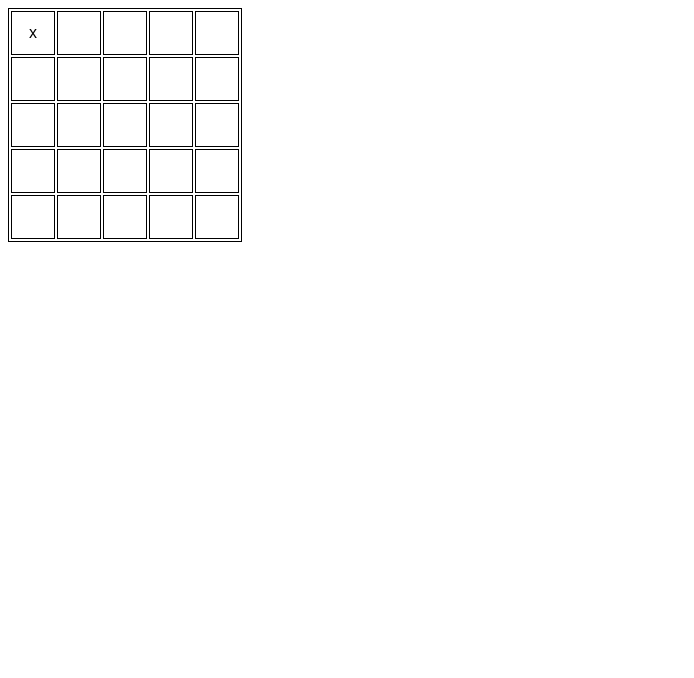
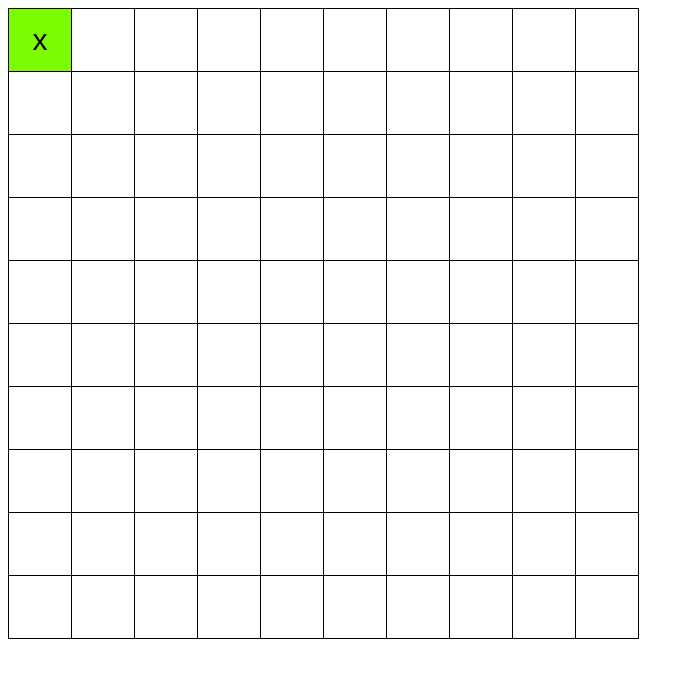
Before and after one commit to Gessle/tictactoe, a website built with Parcel: page index.html in a window 1280 px wide. Both pictures are taken after a click on the element 33 px from the left and 33 px from the top of the page. Shown: the whole page, without its empty margins (0-694 px from the left). Built offline with nearby package versions, Linux system fonts and the light colour scheme.

Commit message:
Added CSS

```diff
--- a/src/index.js
+++ b/src/index.js
@@ -12,7 +12,7 @@ if (document.readyState !== "loading") {
 
 function initializeCode() {
   let player = "x";
-  const boardsize = 5;
+  const boardsize = 10;
   var board = new Array(boardsize);
   for (let i = 0; i < board.length; i++) {
     board[i] = new Array(boardsize);
@@ -41,6 +41,7 @@ function initializeCode() {
     //console.log(id);
     if (document.getElementById(id).innerHTML !== "") return;
     document.getElementById(id).innerHTML = player;
+    document.getElementById(id).setAttribute("class", player);
 
     checkForWin();
     if (player === "x") {
@@ -50,27 +51,35 @@ function initializeCode() {
     }
 
     function checkForWin() {
-      let x = parseInt(id[0], 10);
-      let y = parseInt(id[2], 10);
+      let ids = id.split("-");
+      let x = parseInt(ids[0], 10);
+      let y = parseInt(ids[1], 10);
       board[x][y] = player;
       let minX = x - 5 < 0 ? 0 : x - 5;
       let minY = y - 5 < 0 ? 0 : y - 5;
       let maxX = x + 5 > boardsize - 1 ? boardsize - 1 : x + 5;
       let maxY = y + 5 > boardsize - 1 ? boardsize - 1 : y + 5;
 
-      console.log(minX + " " + maxX + " " + minY + " " + maxY);
+      //console.log(minX + " " + maxX + " " + minY + " " + maxY);
 
-      for (var i = minX, c = 0; i <= maxX; i++) {
+      for (var i = minX, c = 0, start = false; i <= maxX; i++) {
+        //console.log(i + " " + y);
         if (board[i][y] === player) {
           c++;
+          start = true;
+        } else if (start === true) {
+          break;
         }
       }
       if (c === 5) {
         win(player);
       }
-      for (var i = minY, c = 0; i <= maxY; i++) {
+      for (var i = minY, c = 0, start = false; i <= maxY; i++) {
         if (board[x][i] === player) {
           c++;
+          start = true;
+        } else if (start === true) {
+          break;
         }
       }
       if (c === 5) {
@@ -81,11 +90,18 @@ function initializeCode() {
       let maxChangeMax = maxX - x < maxY - y ? maxX - x : maxY - y;
 
       //console.log("***" + minChangeMin + " " + maxChangeMax);
-
-      for (var i = -minChangeMin, c = 0; i <= maxChangeMax; i++) {
+      //console.log("***");
+      for (
+        var i = -minChangeMin, c = 0, start = false;
+        i <= maxChangeMax;
+        i++
+      ) {
         //console.log(x + i + " " + (y + i));
         if (board[x + i][y + i] === player) {
           c++;
+          start = true;
+        } else if (start === true) {
+          break;
         }
       }
       if (c === 5) {
@@ -95,12 +111,19 @@ function initializeCode() {
       minChangeMin = maxX - x < y - minY ? maxX - x : y - minY;
       maxChangeMax = x - minX < maxY - y ? x - minX : maxY - y;
 
-      console.log("***" + minChangeMin + " " + maxChangeMax);
-
-      for (var i = -minChangeMin, c = 0; i <= maxChangeMax; i++) {
+      //console.log("***" + minChangeMin + " " + maxChangeMax);
+      console.log("***");
+      for (
+        var i = -minChangeMin, c = 0, start = false;
+        i <= maxChangeMax;
+        i++
+      ) {
         console.log(x - i + " " + (y + i));
         if (board[x - i][y + i] === player) {
           c++;
+          start = true;
+        } else if (start === true) {
+          break;
         }
       }
       if (c === 5) {
--- a/src/styles.css
+++ b/src/styles.css
@@ -1,12 +1,22 @@
 body {
-  font-family: sans-serif;
+  font-family: Helvetica;
 }
 table {
   border: 1px solid #000000;
+  border-collapse: collapse;
 }
 td {
   border: 1px solid #000000;
-  width: 40px;
-  height: 40px;
+  width: 60px;
+  height: 60px;
   text-align: center;
+  font-size: 30px;
 }
+
+td.x {
+  background-color: rgb(124, 252, 0);
+}
+
+td.o {
+  background-color: rgb(250, 128, 114);
+}
```
